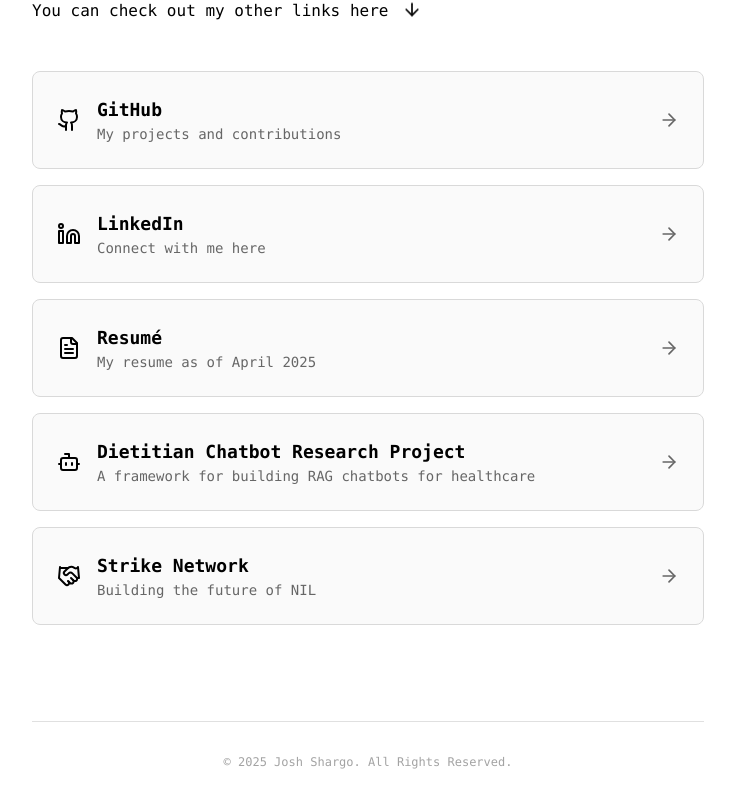
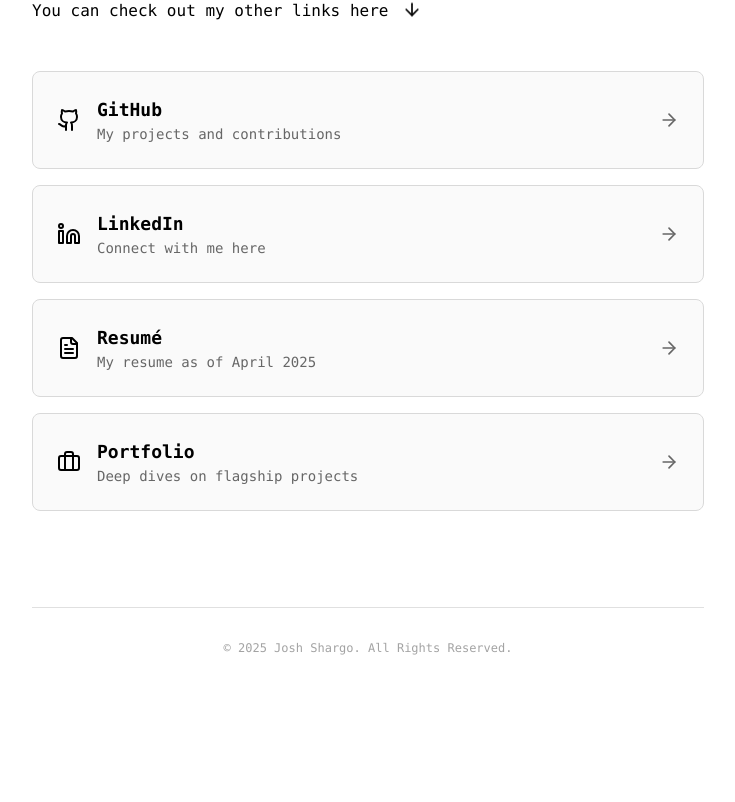
Before and after one commit to jshargo/personal-website, a React (Vite) app: page / in a window 1280 px wide. Shown: the part 374-1176 px from the top of the page, without its empty margins (272-1007 px from the left). After the commit the page ends 1062 px from the top, so only its background shows below. Built offline with nearby package versions, Linux system fonts and the light colour scheme.

Commit message:
update index

```diff
--- a/src/App.tsx
+++ b/src/App.tsx
@@ -7,6 +7,7 @@ import Index from "./pages/Index";
 import NotFound from "./pages/NotFound";
 import Dietbot from "./pages/Dietbot";
 import Strike from "./pages/Strike";
+import Portfolio from "./pages/Portfolio";
 import ScrollToTop from "./components/ScrollToTop";
 
 const queryClient = new QueryClient();
@@ -20,6 +21,7 @@ const App = () => (
         <ScrollToTop />
         <Routes>
           <Route path="/" element={<Index />} />
+          <Route path="/portfolio" element={<Portfolio />} />
           <Route path="/dietbot" element={<Dietbot />} />
           <Route path="/strike" element={<Strike />} />
           {/* ADD ALL CUSTOM ROUTES ABOVE THE CATCH-ALL "*" ROUTE */}
--- a/src/pages/Index.tsx
+++ b/src/pages/Index.tsx
@@ -1,5 +1,5 @@
 
-import { Github, Linkedin, FileText, ArrowDown, HandshakeIcon, Bot } from 'lucide-react';
+import { Github, Linkedin, FileText, ArrowDown, Briefcase } from 'lucide-react';
 import SocialLink from '@/components/SocialLink';
 import { Button } from '@/components/ui/button';
 import { Link } from 'react-router-dom';
@@ -60,17 +60,10 @@ const Index = () => {
             delay="delay-3"
           />
           <SocialLink
-            title="Dietitian Chatbot Research Project"
-            description="A framework for building RAG chatbots for healthcare"
-            href="/dietbot"
-            icon={<Bot className="w-6 h-6" />}
-            delay="delay-4"
-          />
-           <SocialLink
-            title="Strike Network"
-            description="Building the future of NIL"
-            href="/strike"
-            icon={<HandshakeIcon className="w-6 h-6" />}
+            title="Portfolio"
+            description="Deep dives on flagship projects"
+            href="/portfolio"
+            icon={<Briefcase className="w-6 h-6" />}
             delay="delay-4"
           />
         </div>
```
